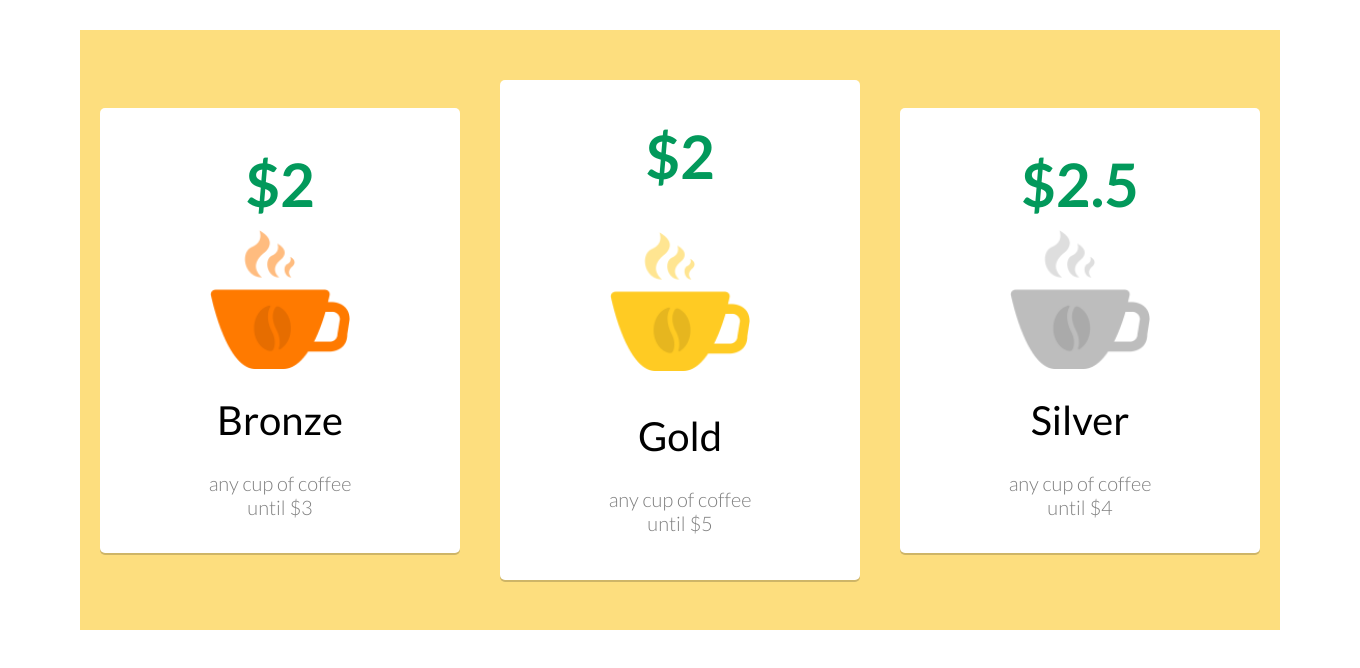
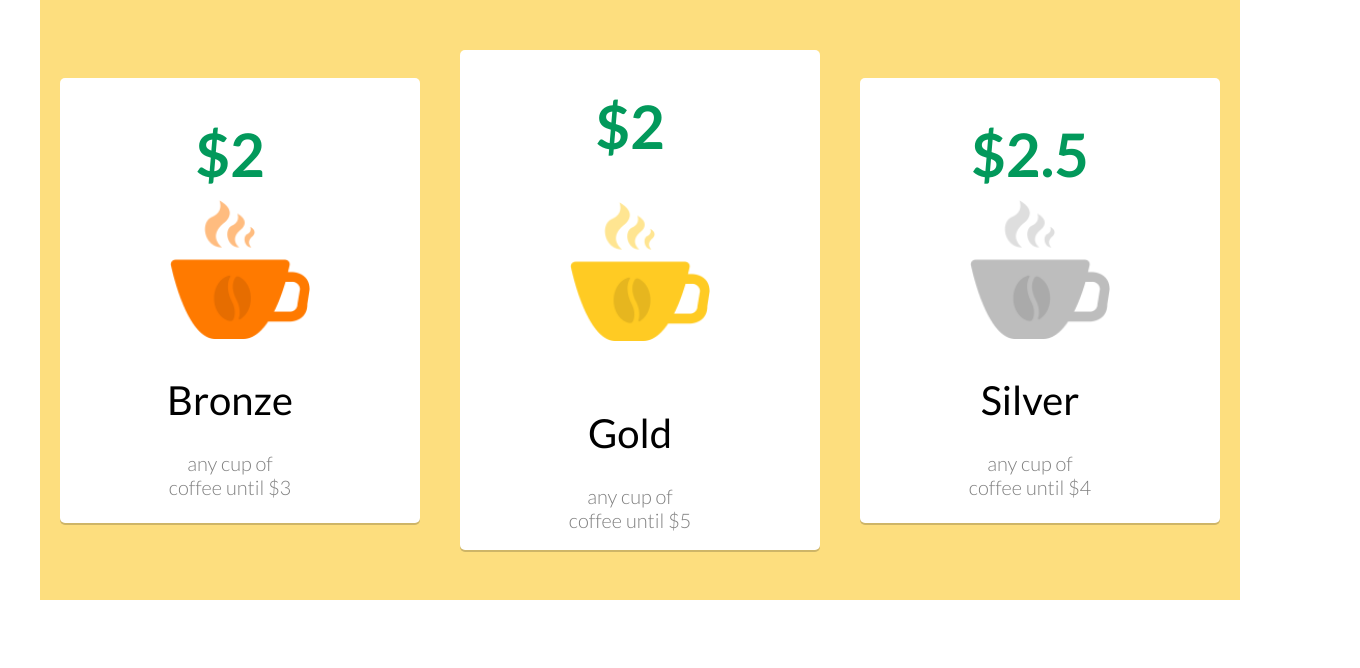
Before and after one commit to AlinaStailovska/cup_plans-2, a plain HTML site: page index.html in a window 1280 px wide. Shown: the whole page, 1360 px wide, since content can reach past the window. Drawn offline with Linux system fonts and the light colour scheme.

Commit message:
added changes

```diff
--- a/index.html
+++ b/index.html
@@ -9,25 +9,25 @@
 	<link rel="stylesheet" type="text/css" href="style.css">
 </head>
 <body>
-	<div class="flex-container">
-		<div class="flex-item-bronze">
-			<div class="flex-item-bronze-price">$2</div>
-			<div class="flex-item-bronze-img flex-item-img"></div>
-			<div class="flex-item-bronze-text">
+	<div class="flex">
+		<div class="flex__item">
+			<div class="flex__item-price">$2</div>
+			<div class="flex__item-img flex__item-img--br"></div>
+			<div class="flex__item-text">
 				<h1>Bronze</h1>
 				<span>any cup of coffee until $3</span></div>
 		</div>
-		<div class="flex-item-gold">
-			<div class="flex-item-gold-price">$2</div>
-			<div class="flex-item-gold-img flex-item-img"></div>
-			<div class="flex-item-gold-text">
+		<div class="flex__item flex__item--gold">
+			<div class="flex__item-price">$2</div>
+			<div class="flex__item-img flex__item-img--gl"></div>
+			<div class="flex__item-text">
 				<h1>Gold</h1>
 				<span>any cup of coffee until $5</span></div>
 		</div>
-		<div class="flex-item-silver">
-			<div class="flex-item-silver-price">$2.5</div>
-			<div class="flex-item-silver-img flex-item-img"></div>
-			<div class="flex-item-silver-text">
+		<div class="flex__item">
+			<div class="flex__item-price">$2.5</div>
+			<div class="flex__item-img flex__item-img--sl"></div>
+			<div class="flex__item-text">
 				<h1>Silver</h1>
 				<span>any cup of coffee until $4</span></div>
 		</div>
--- a/style.css
+++ b/style.css
@@ -9,20 +9,18 @@ body {
 	height: 100%;
 }
 
-.flex-container {
+.flex {
+	display: flex;
+	flex-direction: row;
 	background-color: #fdde7e;
 	width: 1200px;
 	height: 600px;
-	display: inline-flex;
 	align-items: center;
 	justify-content: space-around;
-	margin: 30px 80px;
-	/*margin: auto;*/
+	margin: auto;
 }
 
-.flex-item-bronze,
-.flex-item-silver,
-.flex-item-gold {
+.flex__item {
 	width: 360px;
 	height: 445px;
 	padding: 40px 100px 30px;
@@ -31,61 +29,55 @@ body {
 	box-shadow: 0 2px #ceb567;
 }
 
-.flex-item-gold {
+.flex__item--gold {
 	width: 360px;
 	height: 500px;
 }
 
-.flex-item-bronze-price,
-.flex-item-gold-price,
-.flex-item-silver-price {
+.flex__item-price {
 	font-weight: bold;
 	font-size: 60px;
 	color: #02995b;
 	text-align: center;
+	max-width: 140px;
+	overflow: hidden;
 }
 
-.flex-item-img,
-.flex-item-img,
-.flex-item-img {
+.flex__item-img {
 	font-size: 0;
 	width: 140px;
 	height: 140px;
 	background-repeat:no-repeat;
 	background-size: contain;
-	/*background-position: center;*/
 	margin: 10px auto;
 }
 
-.flex-item-bronze-img {
+.flex__item-img--br {
 	background-image: url(img/cup-bronze.png);
 }
 
-.flex-item-gold-img {
+.flex__item-img--gl {
 	background-image: url(img/cup-gold.png);
 	margin: 40px auto;
 }
 
-.flex-item-silver-img {
+.flex__item-img--sl {
 	background-image: url(img/cup-silver.png);
 }
 
-.flex-item-bronze-text,
-.flex-item-silver-text,
-.flex-item-gold-text  {
+.flex__item-text  {
 	text-align: center;
+	max-width: 140px;
+	max-height: 150px;
+	overflow: hidden;
 }
 
-.flex-item-bronze-text h1,
-.flex-item-silver-text h1,
-.flex-item-gold-text h1{
+.flex__item-text h1{
 	font-size: 40px;
 	font-weight: 400;
 }
 
-.flex-item-bronze-text span,
-.flex-item-silver-text span,
-.flex-item-gold-text span {
+.flex__item-text span {
 	font-size: 20px;
 	font-weight: 300;
 	opacity: 0.5;
```
